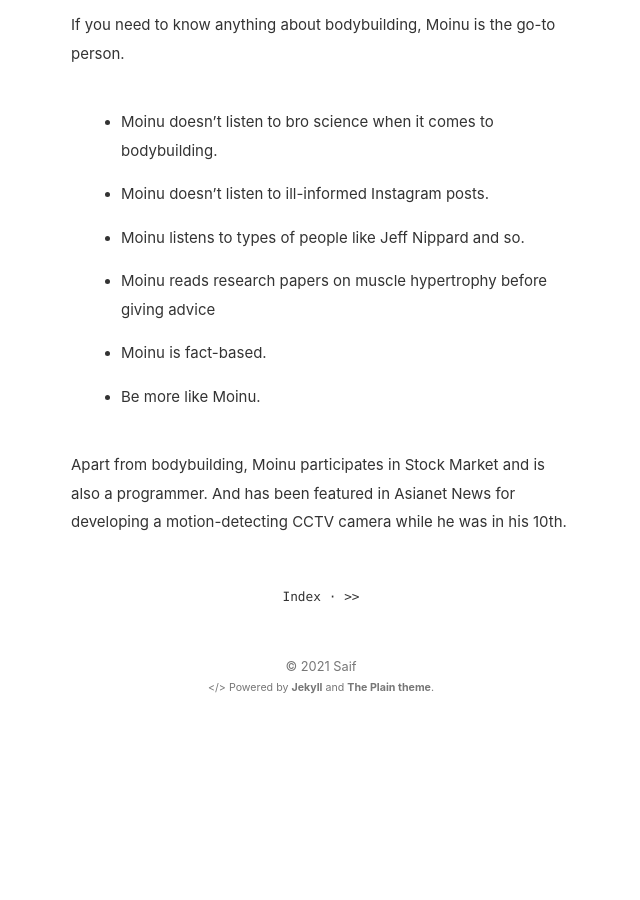
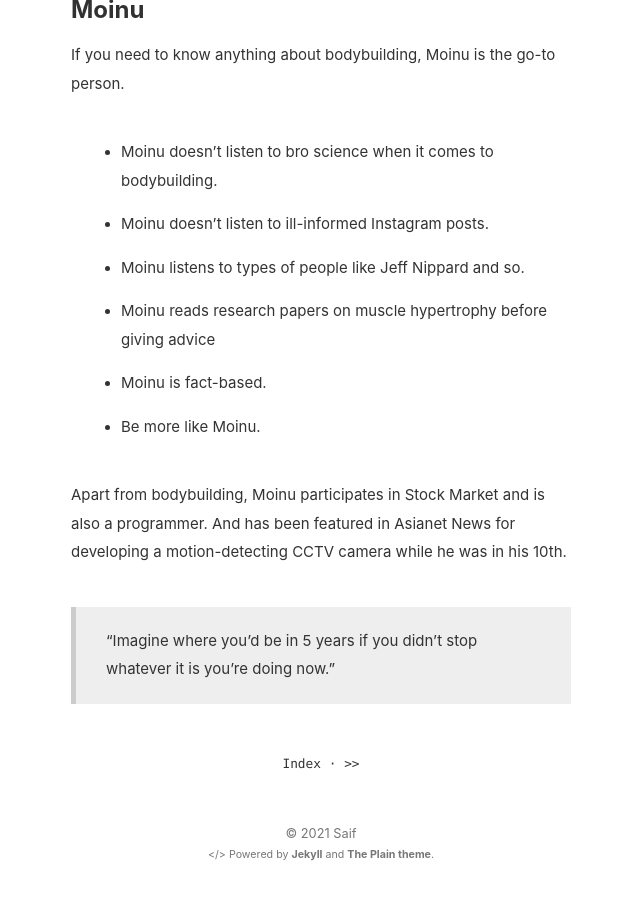
Before and after one commit to beSaif/theblog, a Jekyll site: the page built from _posts/2021-12-30-recap-2021.md, in a window 1280 px wide and 900 px high, scrolled down 6116 px. Shown: the whole window, without its empty margins (319-959 px from the left). Built offline with Jekyll 4.4.1, drawn with Linux system fonts in a browser that asks for light colours; before the commit the page ends 6849 px from its top, so only the background shows below that; some of the changed text lies outside the part shown.

Commit message:
Update#4.

```diff
--- a/_posts/2021-12-30-recap-2021.md
+++ b/_posts/2021-12-30-recap-2021.md
@@ -143,3 +144,5 @@ If you need to know anything about bodybuilding, Moinu is the go-to person.
 - Be more like Moinu.
 
 Apart from bodybuilding, Moinu participates in Stock Market and is also a programmer. And has been featured in Asianet News for developing a motion-detecting CCTV camera while he was in his 10th.
+
+> "Imagine where you'd be in 5 years if you didn't stop whatever it is you're doing now."
```
Also changed, not shown: other parts of _posts/2021-12-30-recap-2021.md (+1 -0 lines).
